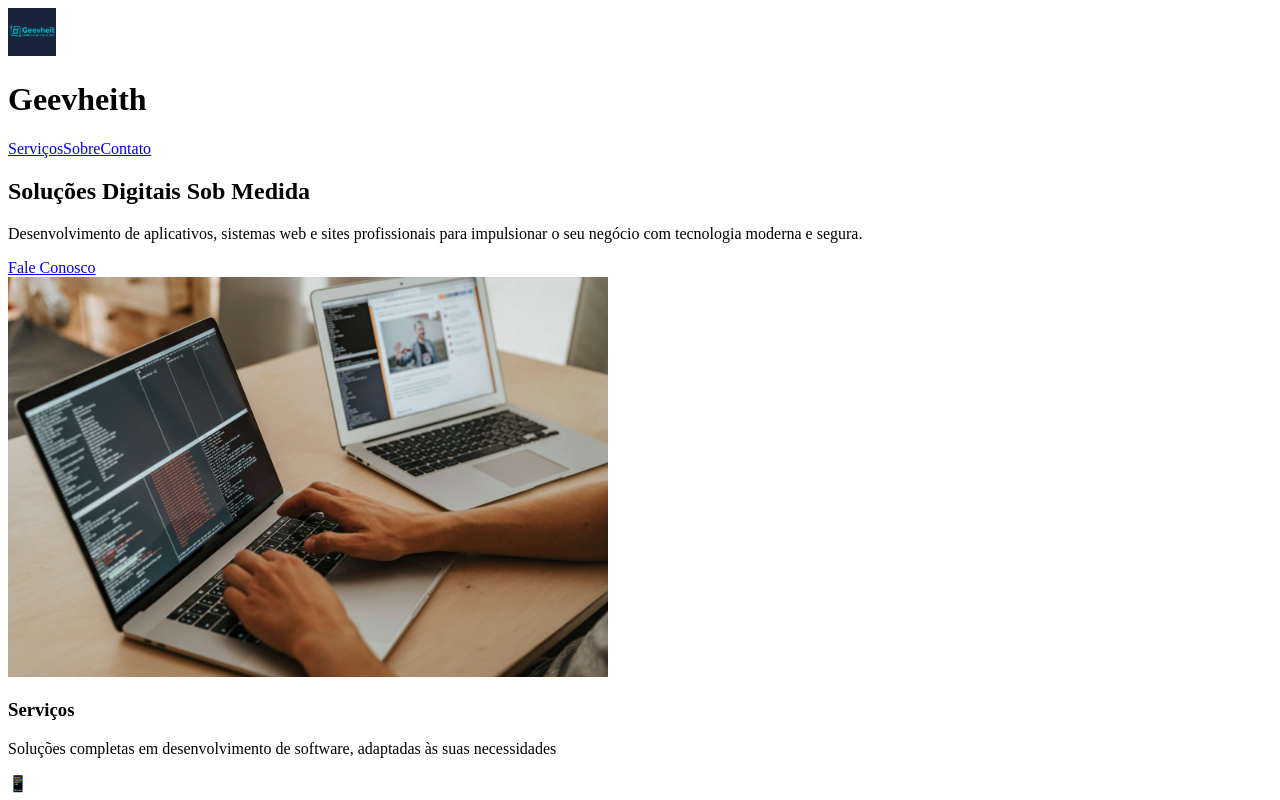
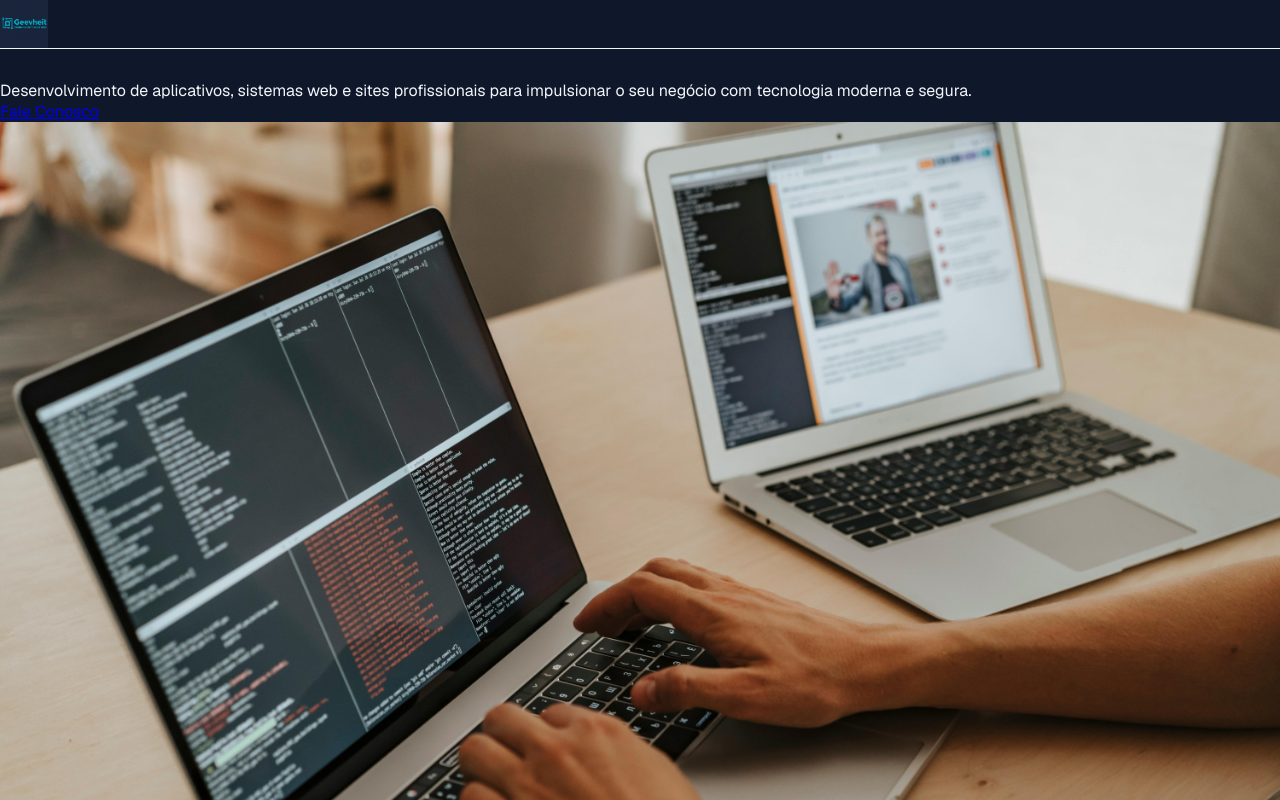
Before and after one commit to geevheit-tecnology/geevheith-site, a Next.js app: page / in a window 1280 px wide. Shown: the top 800 px of the page. Built offline with nearby package versions, Linux system fonts and the light colour scheme.

Commit message:
fix: adicionar import do globals.css e corrigir layout

```diff
--- a/app/layout.tsx
+++ b/app/layout.tsx
@@ -1,5 +1,6 @@
 import type { Metadata } from "next";
 import { Geist, Geist_Mono } from "next/font/google";
+import "./globals.css";
 
 const geistSans = Geist({
   variable: "--font-geist-sans",
@@ -22,9 +23,9 @@
   children: React.ReactNode;
 }>) {
   return (
-    <html lang="en">
+    <html lang="pt-BR">
       <body
-        className={`${geistSans.variable} ${geistMono.variable} antialiased`}
+        className={`${geistSans.variable} ${geistMono.variable} antialiased bg-slate-950 text-slate-100`}
       >
         {children}
       </body>
```
